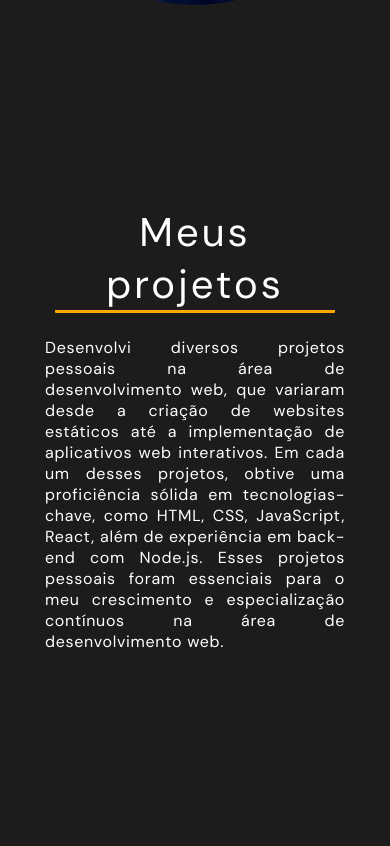
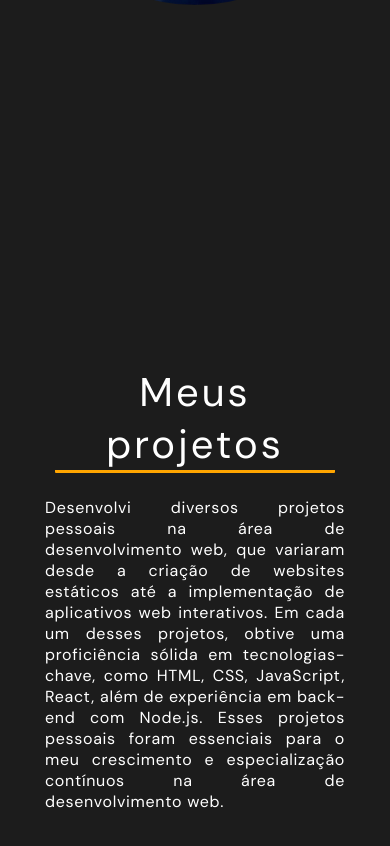
Before and after one commit to edusabi/meuportfolioV2, a React (Vite) app: page / in a window 390 px wide. Shown: the part 932-1778 px from the top of the page. Built offline with nearby package versions, Linux system fonts and the light colour scheme; no server answers.

Commit message:
css.modify

```diff
--- a/src/pages/Home.css
+++ b/src/pages/Home.css
@@ -214,7 +214,7 @@
     }
 
     .projects{
-        margin-top: 5rem;
+        margin-top: 15rem;
     }
 
     .home .aboutProjects{
```
